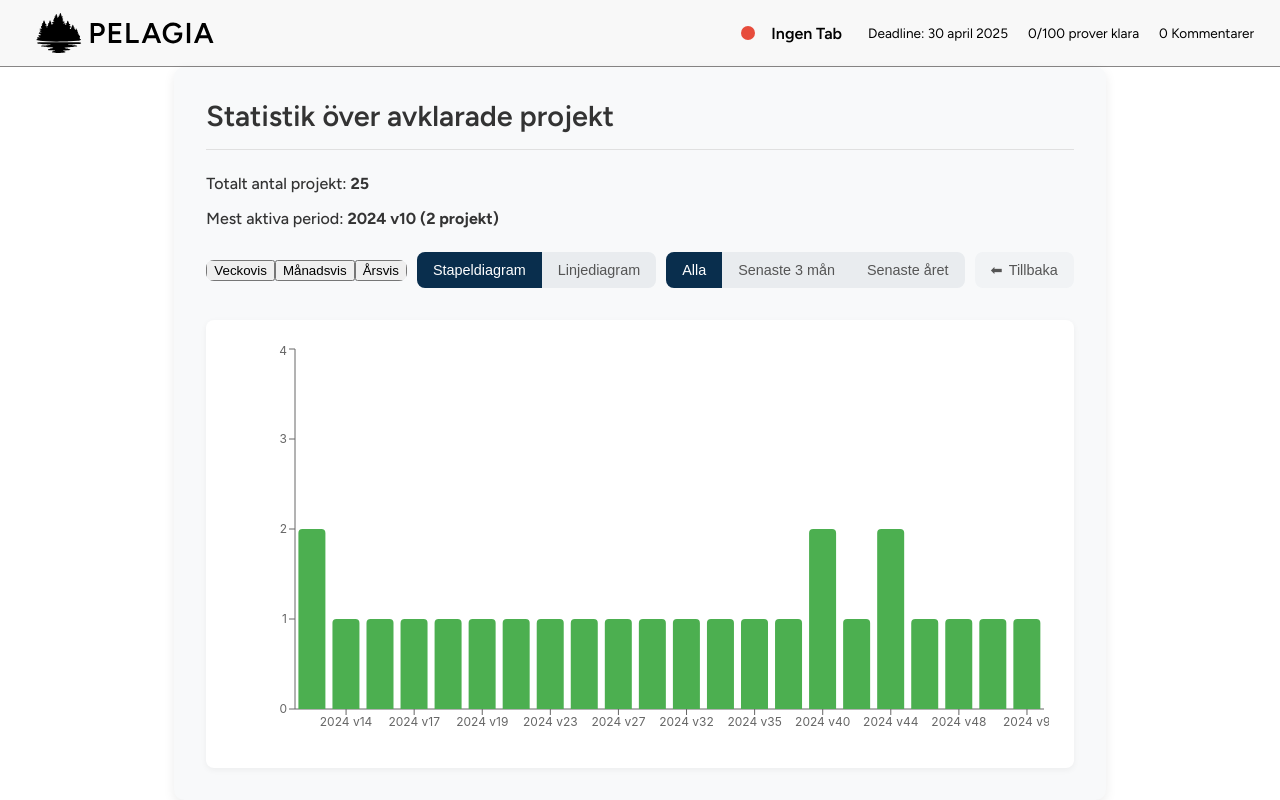
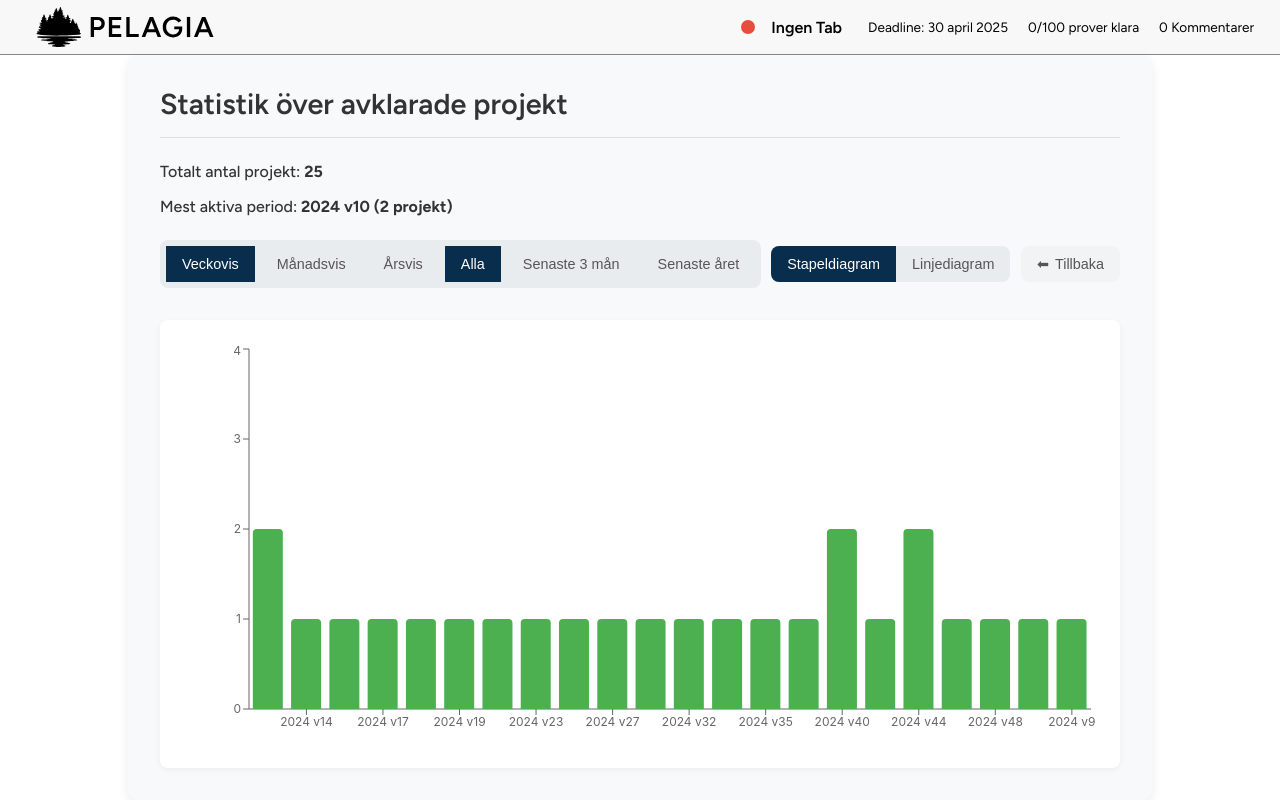
Before and after one commit to EliasKristmansson/dbtreact, a React (Vite) app in the folder reactproject1/: page / in a window 1280 px wide. Both pictures are taken after a click on the button "📊 Visa statistik". Built offline with nearby package versions, Linux system fonts and the light colour scheme.

Commit message:
merge av timpa

```diff
--- a/reactproject1/src/components/Statistik.jsx
+++ b/reactproject1/src/components/Statistik.jsx
@@ -1,8 +1,8 @@
-// Statistik.jsx
 import React, { useEffect, useState } from "react";
 import {
   BarChart, Bar, XAxis, YAxis, Tooltip, ResponsiveContainer, LineChart, Line
 } from "recharts";
+import { motion, AnimatePresence } from "framer-motion";
 
 function groupBy(data, periodFn) {
   const grouped = {};
@@ -111,7 +111,12 @@ export default function Statistik({ onBack }) {
   const maxPeriod = data.reduce((max, d) => d.count > max.count ? d : max, { count: 0 });
 
   return (
-    <div className="statistics-container">
+    <motion.div
+      className="statistics-container"
+      initial={{ opacity: 0, y: 30 }}
+      animate={{ opacity: 1, y: 0 }}
+      transition={{ duration: 0.5 }}
+    >
       <div className="statistics-header">
         <h2>Statistik över avklarade projekt</h2>
       </div>
@@ -124,27 +129,71 @@ export default function Statistik({ onBack }) {
       </div>
 
       <div className="control-bar">
-        <div className="view-buttons">
-          <button className={view === "week" ? "active" : ""} onClick={() => setView("week")}>Veckovis</button>
-          <button className={view === "month" ? "active" : ""} onClick={() => setView("month")}>Månadsvis</button>
-          <button className={view === "year" ? "active" : ""} onClick={() => setView("year")}>Årsvis</button>
+        <div className="time-controls">
+          {[{ key: "week", label: "Veckovis" }, { key: "month", label: "Månadsvis" }, { key: "year", label: "Årsvis" }]
+            .map(({ key, label }) => (
+              <motion.button
+                key={key}
+                whileTap={{ scale: 0.95 }}
+                whileHover={{ scale: 1.05 }}
+                className={view === key ? "active" : ""}
+                onClick={() => setView(key)}
+              >
+                {label}
+              </motion.button>
+            ))}
+
+          {[{ key: "all", label: "Alla" }, { key: "3months", label: "Senaste 3 mån" }, { key: "year", label: "Senaste året" }]
+            .map(({ key, label }) => (
+              <motion.button
+                key={key}
+                whileTap={{ scale: 0.95 }}
+                whileHover={{ scale: 1.05 }}
+                className={timeRange === key ? "active" : ""}
+                onClick={() => setTimeRange(key)}
+              >
+                {label}
+              </motion.button>
+            ))}
         </div>
 
         <div className="chart-toggle">
-          <button className={chartType === "bar" ? "active" : ""} onClick={() => setChartType("bar")}>Stapeldiagram</button>
-          <button className={chartType === "line" ? "active" : ""} onClick={() => setChartType("line")}>Linjediagram</button>
+          {["bar", "line"].map((type) => (
+            <motion.button
+              key={type}
+              whileTap={{ scale: 0.95 }}
+              whileHover={{ scale: 1.05 }}
+              className={chartType === type ? "active" : ""}
+              onClick={() => setChartType(type)}
+            >
+              {type === "bar" ? "Stapeldiagram" : "Linjediagram"}
+            </motion.button>
+
+
+
+
+          ))}
         </div>
 
-        <div className="time-range-buttons">
-          <button className={timeRange === "all" ? "active" : ""} onClick={() => setTimeRange("all")}>Alla</button>
-          <button className={timeRange === "3months" ? "active" : ""} onClick={() => setTimeRange("3months")}>Senaste 3 mån</button>
-          <button className={timeRange === "year" ? "active" : ""} onClick={() => setTimeRange("year")}>Senaste året</button>
+        <motion.button
+          whileTap={{ scale: 0.95 }}
+          whileHover={{ scale: 1.05 }}
+          className="back-button"
+          onClick={onBack}
+        >
+          ⬅ <span>Tillbaka</span>
+        </motion.button>
       </div>
 
-        <button className="back-button" onClick={onBack}>⬅ <span>Tillbaka</span></button>
-      </div>
-
-      <div className="chart-container">
+      <AnimatePresence mode="wait">
+        <motion.div
+          key={view + timeRange + chartType}
+          className="chart-container"
+          initial={{ opacity: 0, y: 10 }}
+          animate={{ opacity: 1, y: 0 }}
+          exit={{ opacity: 0, y: -10 }}
+          transition={{ duration: 0.3 }}
+        >
           {data.length > 0 ? (
             <ResponsiveContainer width="100%" height="100%">
               {chartType === "bar" ? (
@@ -171,7 +220,8 @@ export default function Statistik({ onBack }) {
               </div>
             </div>
           )}
-      </div>
-    </div>
+        </motion.div>
+      </AnimatePresence>
+    </motion.div>
   );
 }
--- a/reactproject1/src/components/Workspace.jsx
+++ b/reactproject1/src/components/Workspace.jsx
@@ -6,6 +6,8 @@ import DatePicker from "react-datepicker";
 import "react-datepicker/dist/react-datepicker.css";
 import { parseISO } from "date-fns";
 import { Calendar } from "lucide-react";
+import CrazyButton from "./Crazybutton.jsx";
+
 
 export default function Workspace({ tabs, activeTabId, onNewProjectClick, setCommentCount }) {
 	const [projectData, setProjectData] = useState({});
@@ -204,9 +206,9 @@ export default function Workspace({ tabs, activeTabId, onNewProjectClick, setCom
 		<div className="workspace">
 			{showEmpty ? (
 				<div className="new-project">
-					<button className="new-project-btn" onClick={onNewProjectClick}>
-						+ Nytt projekt
-					</button>
+					<CrazyButton onClick={onNewProjectClick} />
+
+
 				</div>
 			) : (
 				<>
--- a/reactproject1/src/components/sidebar.css
+++ b/reactproject1/src/components/sidebar.css
@@ -268,3 +268,32 @@
 	display: flex;
 	justify-content: space-between;
 }
+
+.time-controls {
+  display: flex;
+  flex-wrap: wrap;
+  gap: 6px;
+  background-color: #e9ecef;
+  border-radius: 8px;
+  padding: 6px;
+}
+
+.time-controls button {
+  background-color: transparent;
+  border: none;
+  padding: 10px 16px;
+  font-size: 0.9rem;
+  cursor: pointer;
+  transition: all 0.2s ease;
+  font-weight: 500;
+  color: #555;
+}
+
+.time-controls button.active {
+  background-color: #092e4d;
+  color: white;
+}
+
+.time-controls button:hover:not(.active) {
+  background-color: #dee2e6;
+}
```
Lines whose indentation alone changed are shown as unchanged.
